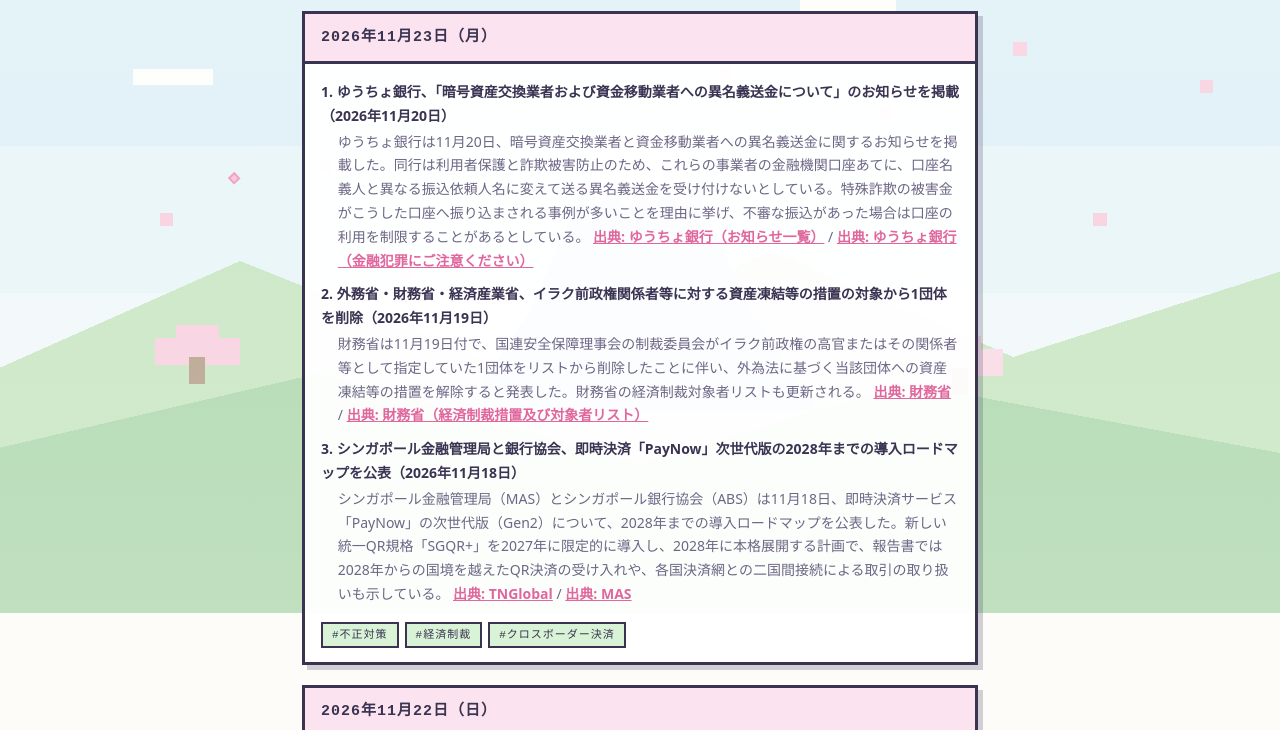
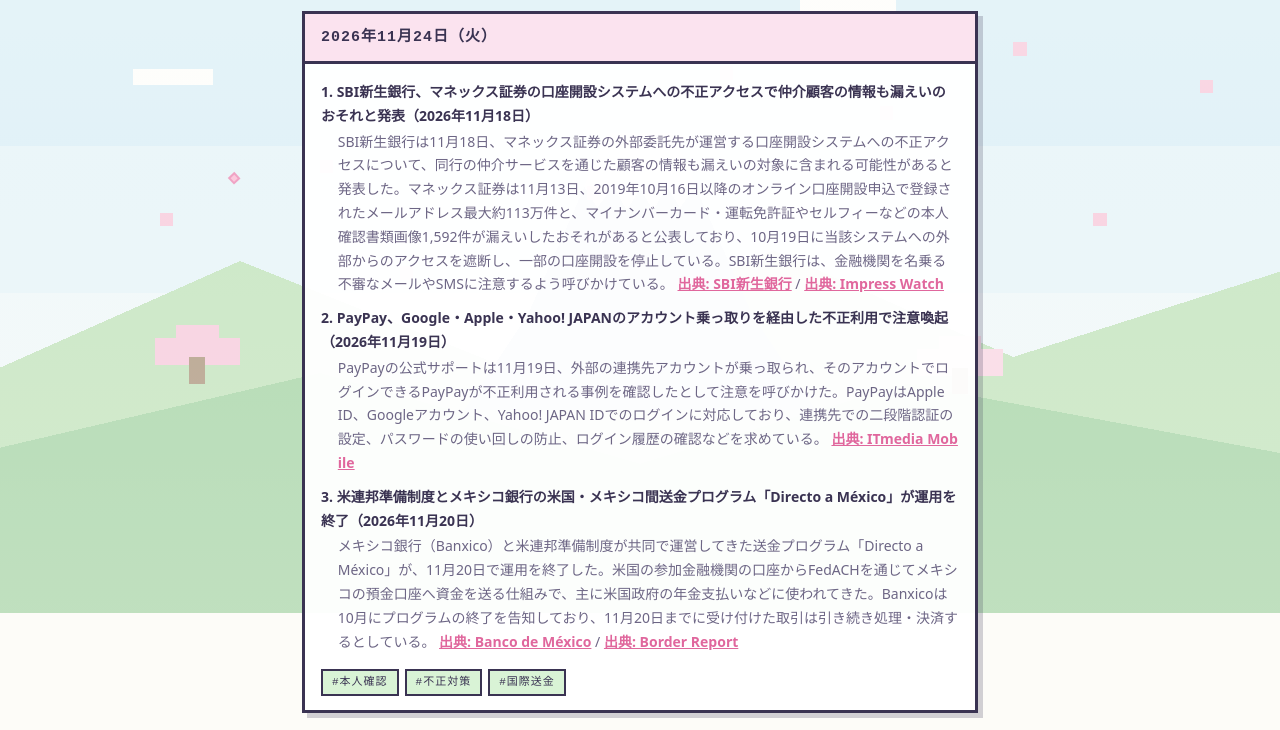
Before and after one commit to fujisawakazuhi/-, a plain HTML site: page fund-transfer/daily-news/index.html in a window 1280 px wide. Shown: the part 187-917 px from the top of the page. Drawn offline with Linux system fonts and the light colour scheme; a web font is replaced by a local one.

Commit message:
Daily news: 2026-11-24

```diff
--- a/fund-transfer/daily-news/index.html
+++ b/fund-transfer/daily-news/index.html
@@ -41,6 +41,21 @@
 <!-- ▼▼▼ 新しい投稿はこのマーカーの直下に追加する（新しいものが上） ▼▼▼ -->
       <article class="post">
         <div class="post-head">
+          <time datetime="2026-11-24">2026年11月24日（火）</time>
+        </div>
+        <div class="post-body">
+          <p><b>1. SBI新生銀行、マネックス証券の口座開設システムへの不正アクセスで仲介顧客の情報も漏えいのおそれと発表（2026年11月18日）</b><br><span class="news-text">SBI新生銀行は11月18日、マネックス証券の外部委託先が運営する口座開設システムへの不正アクセスについて、同行の仲介サービスを通じた顧客の情報も漏えいの対象に含まれる可能性があると発表した。マネックス証券は11月13日、2019年10月16日以降のオンライン口座開設申込で登録されたメールアドレス最大約113万件と、マイナンバーカード・運転免許証やセルフィーなどの本人確認書類画像1,592件が漏えいしたおそれがあると公表しており、10月19日に当該システムへの外部からのアクセスを遮断し、一部の口座開設を停止している。SBI新生銀行は、金融機関を名乗る不審なメールやSMSに注意するよう呼びかけている。 <a href="https://www.sbishinseibank.co.jp/info/news2611_monex.html">出典: SBI新生銀行</a> / <a href="https://www.watch.impress.co.jp/docs/news/2156455.html">出典: Impress Watch</a></span></p>
+          <p><b>2. PayPay、Google・Apple・Yahoo! JAPANのアカウント乗っ取りを経由した不正利用で注意喚起（2026年11月19日）</b><br><span class="news-text">PayPayの公式サポートは11月19日、外部の連携先アカウントが乗っ取られ、そのアカウントでログインできるPayPayが不正利用される事例を確認したとして注意を呼びかけた。PayPayはApple ID、Googleアカウント、Yahoo! JAPAN IDでのログインに対応しており、連携先での二段階認証の設定、パスワードの使い回しの防止、ログイン履歴の確認などを求めている。 <a href="https://www.itmedia.co.jp/mobile/articles/2611/20/news069.html">出典: ITmedia Mobile</a></span></p>
+          <p><b>3. 米連邦準備制度とメキシコ銀行の米国・メキシコ間送金プログラム「Directo a México」が運用を終了（2026年11月20日）</b><br><span class="news-text">メキシコ銀行（Banxico）と米連邦準備制度が共同で運営してきた送金プログラム「Directo a México」が、11月20日で運用を終了した。米国の参加金融機関の口座からFedACHを通じてメキシコの預金口座へ資金を送る仕組みで、主に米国政府の年金支払いなどに使われてきた。Banxicoは10月にプログラムの終了を告知しており、11月20日までに受け付けた取引は引き続き処理・決済するとしている。 <a href="https://www.banxico.org.mx/payment-systems/directo-mexico-remittances-ba.html">出典: Banco de México</a> / <a href="https://www.borderreport.com/news/u-s-mexico-money-transfer-program-to-close-nov-20-as-remittances-decline/">出典: Border Report</a></span></p>
+        </div>
+        <div class="post-tags">
+          <span>#本人確認</span>
+          <span>#不正対策</span>
+          <span>#国際送金</span>
+        </div>
+      </article>
+      <article class="post">
+        <div class="post-head">
           <time datetime="2026-11-23">2026年11月23日（月）</time>
         </div>
         <div class="post-body">
```
